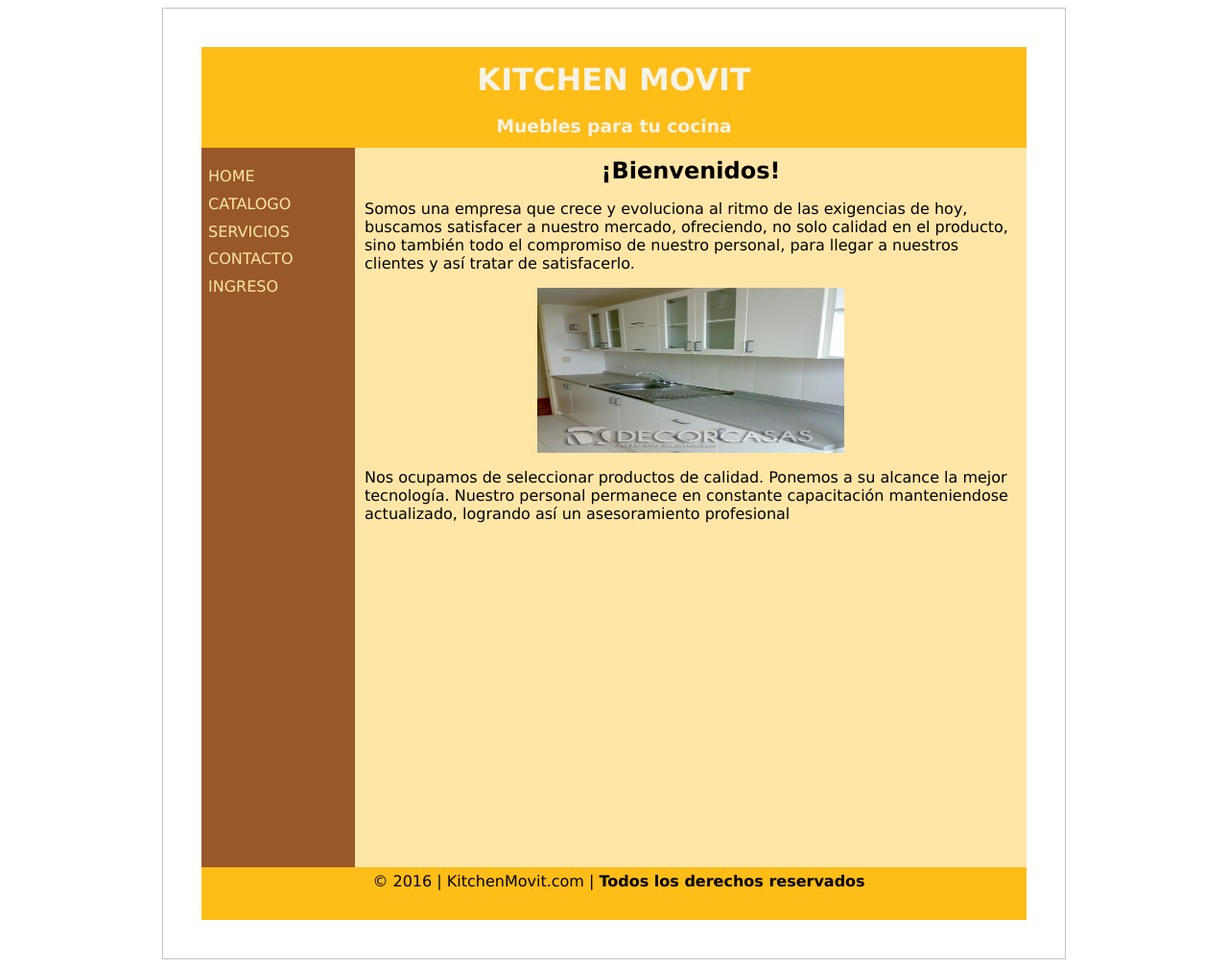
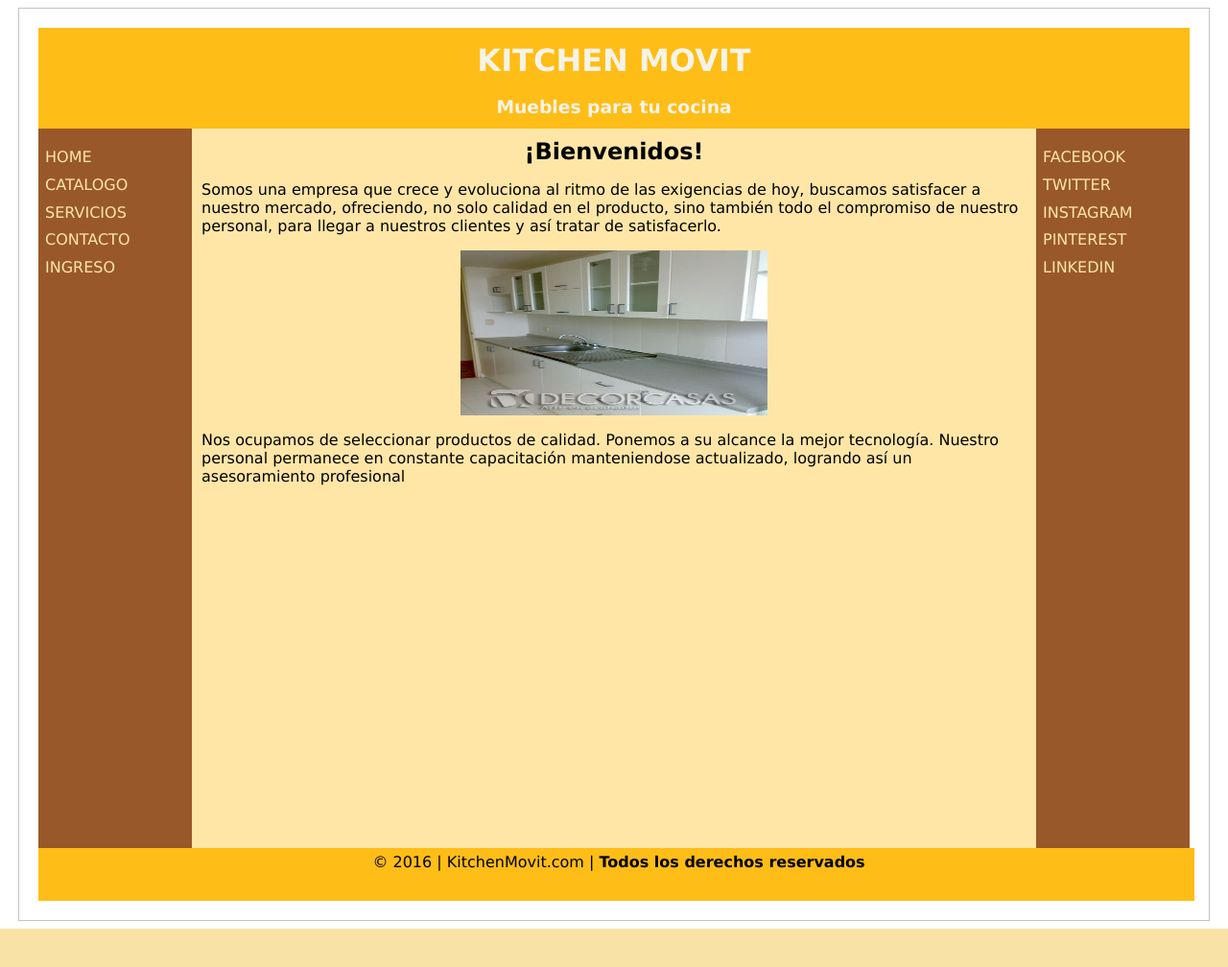
Before and after one commit to progweb09/proj_cocinas, a PHP site: page / in a window 1280 px wide. Shown: the whole page at 96% size. After the commit the page ends 968 px from the top, so only its background shows below. Run offline with PHP 8.4, Linux system fonts and the light colour scheme.

Commit message:
11-10-16

```diff
--- a/contacto.html
+++ b/contacto.html
@@ -2,7 +2,7 @@
 <html lang="es">
 <head>
 <meta charset="utf-8">
-<title>INICIO | KITCHEN MOVIT | HOGAR</title>
+<title>CONTACTO | KITCHEN MOVIT</title>
 <link href="css/style.css" rel="stylesheet">
 <link rel="stylesheet" href="Slider/sss.css" />
 <script src="js/jquery-1.12.4.min.js"></script>
--- a/correo_enviado.html
+++ b/correo_enviado.html
@@ -2,7 +2,7 @@
 <html lang="es">
 <head>
 <meta charset="utf-8">
-<title>INICIO | CASA HOMERO | HOGAR</title>
+<title>| CASA HOMERO |</title>
 <link href="css/style.css" rel="stylesheet">
 <link rel="stylesheet" href="Slider/sss.css" />
 <script src="js/jquery-1.12.4.min.js"></script>
--- a/css/style.css
+++ b/css/style.css
@@ -10,9 +10,8 @@ header {
 #wrapper {
 	margin: 0px auto;
 	border: 1px solid #c3c3c3;
-	width: 860px;
-	padding: 40px;
-	width: 860px;
+	padding: 20px;
+	width: 1200px;
 } /*  fecha de modificacion 21-4*/
 body {
 	font-family: verdana, arial, sans-serif;
@@ -25,17 +24,17 @@ h1 {
 
 }
 
-nav {
+#derecha {
 	float: left;
 	background-color: #99582a;
 	width: 160px;
 	height: 750px;
 }
-#nav_enviado {
-	float: left;
+#izquierda {
+	float: right;
 	background-color: #99582a;
 	width: 160px;
-	height: 300px;
+	height: 750px;
 }
 
 nav ul {
@@ -57,24 +56,24 @@ nav ul li a:hover {
 #principal {
 	background-color: #ffe6a7;
 	float: left;
-	width: 680px;
+	width: 860px;
 	padding: 0 10px 0 10px;
 	height: 750px;
 }
 #principal_enviado {
 	background-color: #ffe6a7;
 	float: left;
-	width: 680px;
+	width: 860px;
 	padding: 0 10px 0 10px;
 	height: 750px;
 }
 
 footer {
 	clear: left;
-	width: 850px;
+	width: 1200px;
 	background-color: #febd17;
 	height: 50px;
-	padding: 5px 0 0 10px;
+	padding: 5px 0 0 5px;
 	text-align: center;
 }
 
--- a/index.html
+++ b/index.html
@@ -2,7 +2,7 @@
 <html lang="es">
 <head>
 <meta charset="utf-8">
-<title>INICIO | KITCHEN MOVIT | HOGAR</title>
+<title>INICIO | KITCHEN MOVIT</title>
 <link href="css/style.css" rel="stylesheet">
 <link rel="stylesheet" href="Slider/sss.css" />
 <script src="js/jquery-1.12.4.min.js"></script>
@@ -14,13 +14,22 @@
 			<h1>KITCHEN MOVIT</h1>
 			<h3>Muebles para tu cocina</h3>
 		</header>
-		<nav>
+		<nav id=derecha>
 			<ul>
 				<li><a href="#">HOME</a></li>
 				<li><a href="catalogo.php">CATALOGO</a>
 				<li><a href="servicios.html">SERVICIOS</a></li>
 				<li><a href="contacto.html">CONTACTO</a></li>
 				<li><a href="frm_login.html">INGRESO</a></li>
+			</ul>
+		</nav>
+		<nav id=izquierda>
+			<ul>
+				<li><a href="#">FACEBOOK</a></li>
+				<li><a href="catalogo.php">TWITTER</a>
+				<li><a href="servicios.html">INSTAGRAM</a></li>
+				<li><a href="contacto.html">PINTEREST</a></li>
+				<li><a href="frm_login.html">LINKEDIN</a></li>
 			</ul>
 		</nav>
 		<section id="principal">
```
